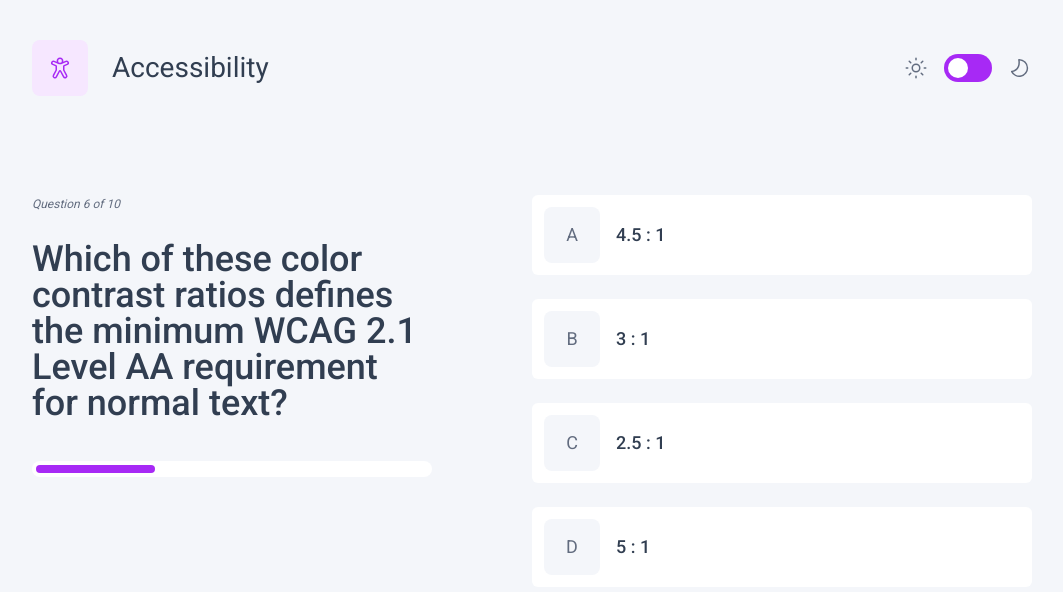
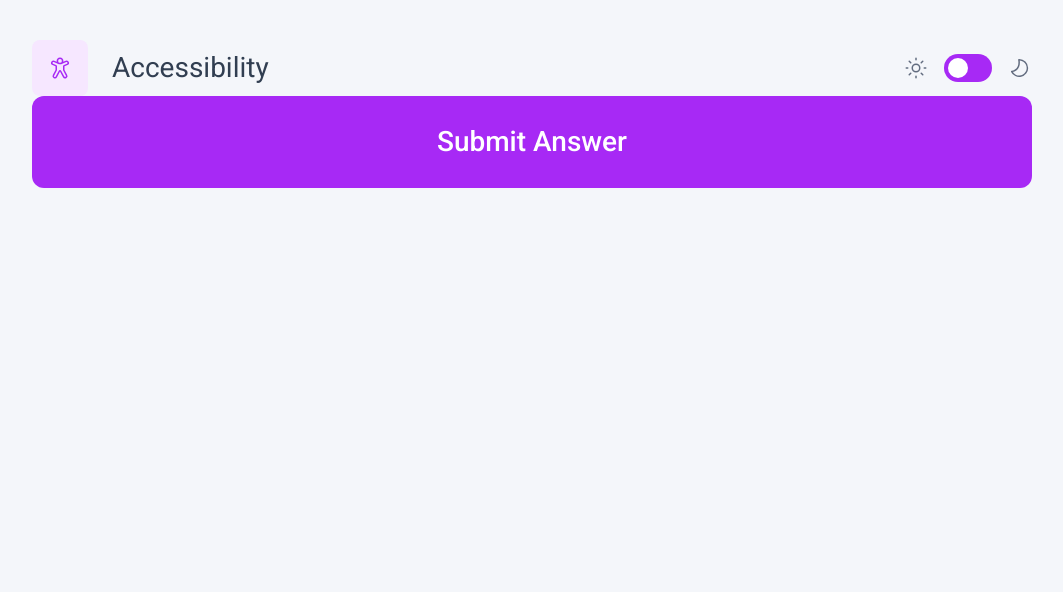
Before and after one commit to omarkarake/quiz-app-angular, an Angular app: page / in a window 1280 px wide. Shown: the top 592 px of the page, without its empty margins (108-1171 px from the left). Built offline with nearby package versions, Linux system fonts and the light colour scheme.

Commit message:
done working on the button component

```diff
--- a/src/app/app.component.html
+++ b/src/app/app.component.html
@@ -3,6 +3,7 @@
 >
   <app-header />
   <!-- <app-starter /> -->
-  <app-questions />
+  <!-- <app-questions /> -->
+  <app-button />
   <!-- <router-outlet></router-outlet> -->
 </div>
--- a/src/app/app.module.ts
+++ b/src/app/app.module.ts
@@ -14,6 +14,7 @@
 import { HeaderComponent } from './header/header.component';
 import { StarterComponent } from './starter/starter.component';
 import { QuestionsComponent } from './questions/questions.component';
+import { ButtonComponent } from './button/button.component';
 
 @NgModule({
   declarations: [
@@ -21,6 +22,7 @@
     HeaderComponent,
     StarterComponent,
     QuestionsComponent,
+    ButtonComponent,
   ],
   imports: [
     BrowserModule,
--- /dev/null
+++ b/src/app/button/button.component.html
@@ -0,0 +1,3 @@
+<div class="min-h-14 md:min-h-[92px] bg-purple hover:opacity-50 rounded-xl flex justify-center items-center">
+  <p class="text-pure-white text-[18px] md:text-headingS font-medium">Submit Answer</p>
+</div>
```
Also changed, not shown: src/app/button/button.component.ts (added, +10 -0 lines), src/app/button/button.component.css (added), 1 other file (tests, documents, lock files or other folders).
